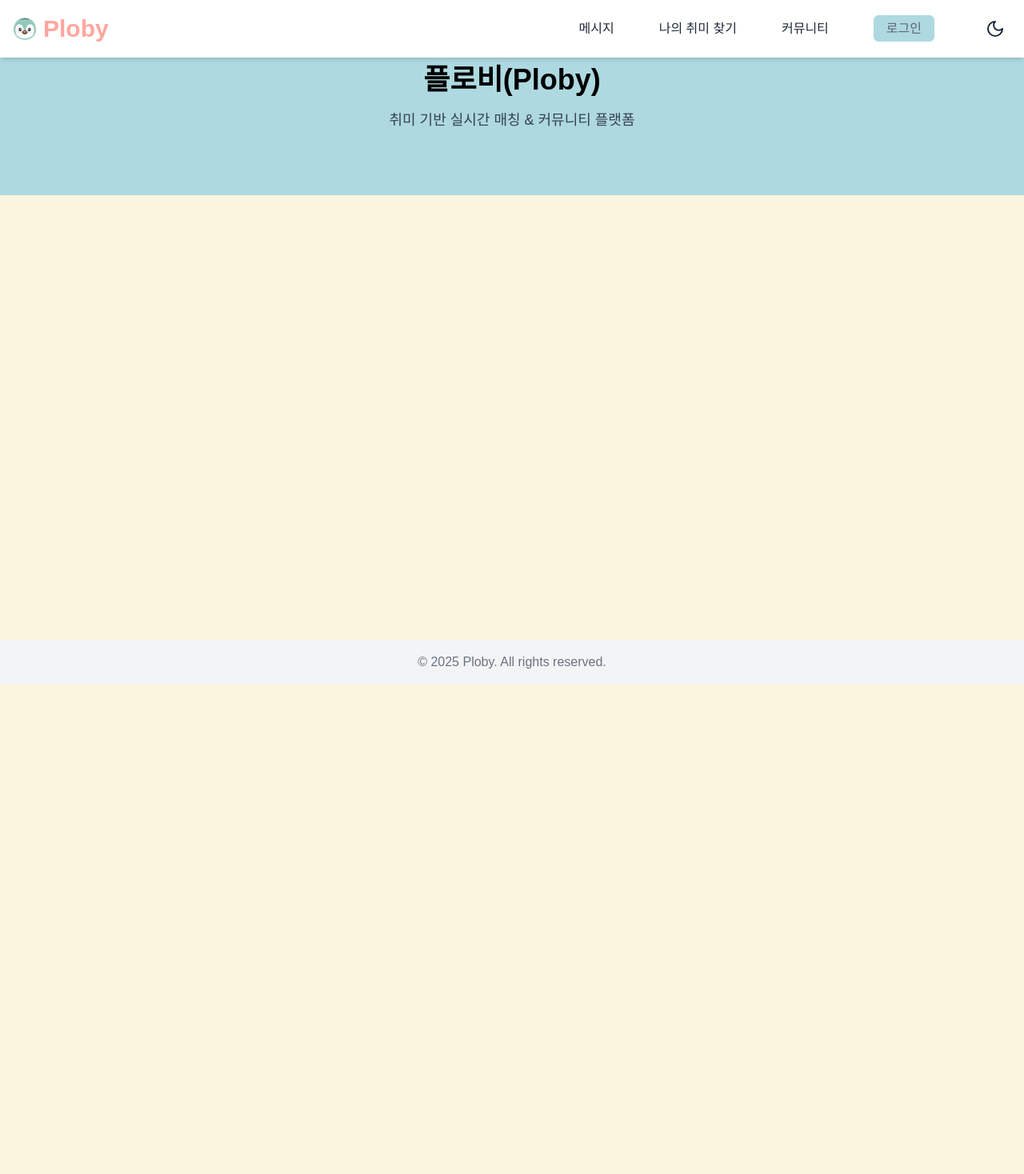
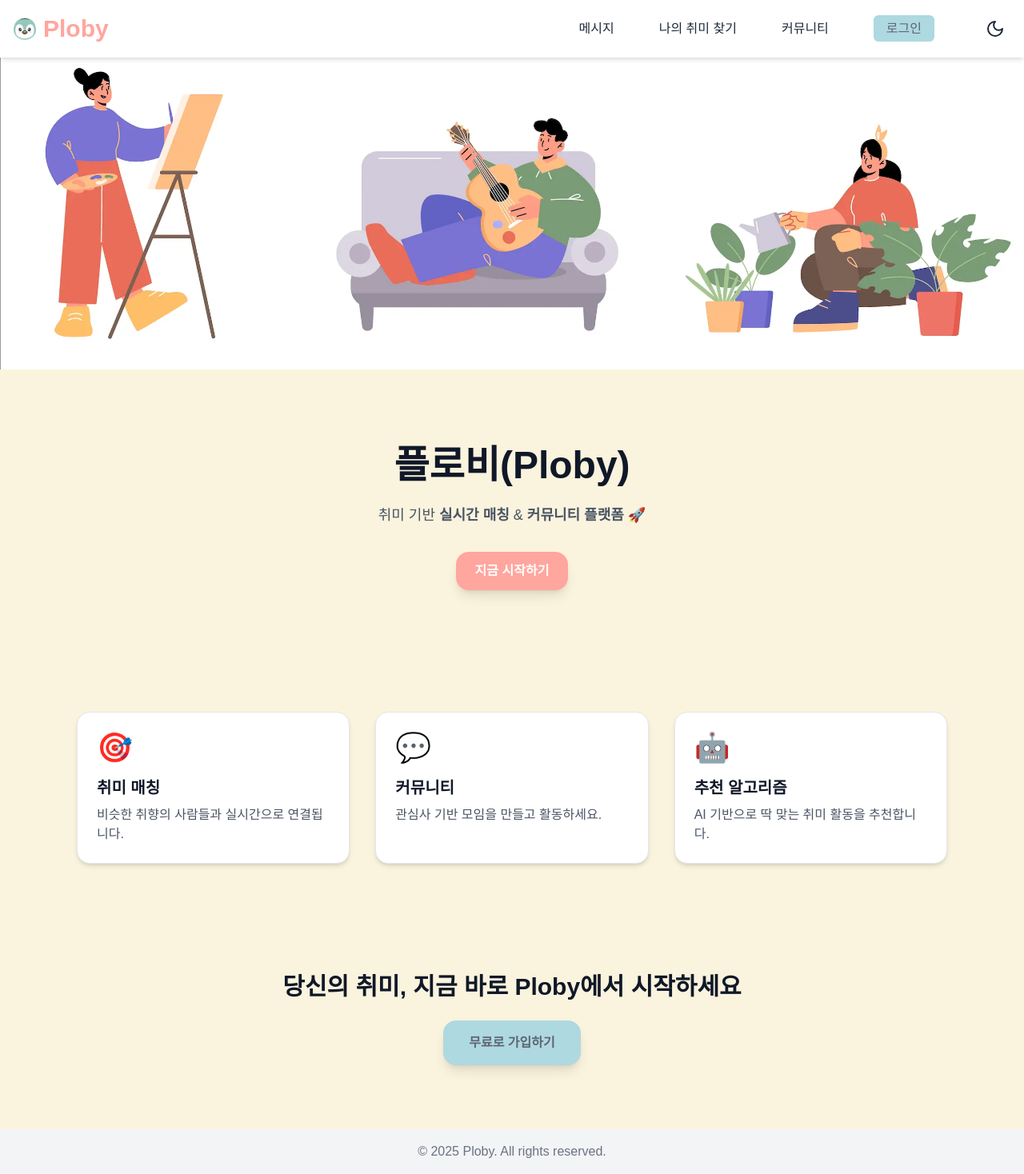
Before and after one commit to jokangmin/ploby-frontend, a Next.js app: page / in a window 1280 px wide. Shown: the whole page at 80% size. Before the commit the page ends 856 px from the top, so only its background shows below. Built offline with nearby package versions, Linux system fonts and the light colour scheme; a web font is replaced by a local one.

Commit message:
main page 디자인 작업

```diff
--- /dev/null
+++ b/src/app/login/page.tsx
@@ -0,0 +1,11 @@
+// src/app/login/page.tsx
+export default function LoginPage() {
+  return (
+    <main className="flex items-center justify-center h-screen">
+        <div>
+            <h1 className="text-2xl font-bold">로그인</h1>
+            <p>여기는 로그인 페이지입니다 🚀</p>
+        </div>
+    </main>
+  );
+}
--- a/src/app/page.tsx
+++ b/src/app/page.tsx
@@ -2,33 +2,114 @@
 
 import { useTheme } from "next-themes";
 import { useState, useEffect } from "react";
+import { motion } from "framer-motion";
+import { useRouter } from "next/navigation";
+import Image from "next/image";
 
 export default function HomePage() {
   const [mounted, setMounted] = useState(false);
   const { theme } = useTheme();
+  const router = useRouter();
 
-  // 클라이언트에서 마운트된 후에만 렌더링
   useEffect(() => {
     setMounted(true);
   }, []);
 
-  if (!mounted) {
-    return null; // 마운트 전에는 아무것도 렌더링하지 않아 하이드레이션 오류 방지
-  }
+  if (!mounted) return null;
 
-  // 동적으로 적용할 배경색 클래스 결정
-  const sectionBgClass = theme === "dark" ? "bg-ploby-500" : "bg-ploby-400";
-  const headingColorClass = theme === "dark" ? "text-gray-300" : "text-black";
-  const textColorClass = theme === "dark" ? "text-gray-50" : "text-gray-700";
+  // 다크모드 적용
+  const sectionBgClass = theme === "dark" ? "bg-gray-900" : "bg-ploby-200";
+  const headingColorClass = theme === "dark" ? "text-white" : "text-gray-900";
+  const textColorClass = theme === "dark" ? "text-gray-300" : "text-gray-600";
 
   return (
-    <section className={`flex flex-col items-center justify-center py-20 ${sectionBgClass}`}>
-      <h1 className={`text-4xl font-bold mb-4 ${headingColorClass}`}>
-        플로비(Ploby)
-      </h1>
-      <p className={`text-lg ${textColorClass}`}>
-        취미 기반 실시간 매칭 & 커뮤니티 플랫폼
-      </p>
-    </section>
+    <main className={`min-h-screen ${sectionBgClass} transition-colors duration-300`}>
+      {/* Top Banner Image */}
+      <div className="w-full mt-16">
+        <Image
+          src="/images/hero/hobby_banner.webp"
+          alt="플로비 메인 배너"
+          width={1920}
+          height={550}
+          className="object-cover"
+          priority
+        />
+      </div>
+
+      {/* Hero Section */}
+      <section className="flex flex-col items-center justify-center py-24 px-6 text-center">
+        <motion.h1
+          initial={{ opacity: 0, y: 40 }}
+          animate={{ opacity: 1, y: 0 }}
+          transition={{ duration: 0.6 }}
+          className={`text-5xl font-extrabold mb-6 ${headingColorClass}`}
+        >
+          플로비(Ploby)
+        </motion.h1>
+        <motion.p
+          initial={{ opacity: 0 }}
+          animate={{ opacity: 1 }}
+          transition={{ delay: 0.3, duration: 0.6 }}
+          className={`max-w-xl text-lg mb-8 ${textColorClass}`}
+        >
+          취미 기반 <span className="font-semibold">실시간 매칭</span> &{" "}
+          <span className="font-semibold">커뮤니티 플랫폼</span> 🚀
+        </motion.p>
+        <motion.button
+          whileHover={{ scale: 1.05 }}
+          whileTap={{ scale: 0.95 }}
+          className="px-6 py-3 rounded-2xl bg-ploby-100 text-white font-semibold shadow-lg hover:bg-rose-300 transition"
+          onClick={() => router.push("/find-hobby")}
+        >
+          지금 시작하기
+        </motion.button>
+      </section>
+
+      {/* Features Section */}
+      <section className="grid md:grid-cols-3 gap-8 px-8 py-14 max-w-6xl mx-auto">
+        {[
+          {
+            title: "취미 매칭",
+            desc: "비슷한 취향의 사람들과 실시간으로 연결됩니다.",
+            icon: "🎯",
+          },
+          {
+            title: "커뮤니티",
+            desc: "관심사 기반 모임을 만들고 활동하세요.",
+            icon: "💬",
+          },
+          {
+            title: "추천 알고리즘",
+            desc: "AI 기반으로 딱 맞는 취미 활동을 추천합니다.",
+            icon: "🤖",
+          },
+        ].map((f, i) => (
+          <motion.div
+            key={i}
+            whileHover={{ y: -5 }}
+            className={`p-6 rounded-2xl shadow-md border ${theme === "dark" ? "bg-gray-800 border-gray-700" : "bg-white border-gray-200"}`}
+          >
+            <div className="text-4xl mb-4">{f.icon}</div>
+            <h3 className={`text-xl font-semibold mb-2 ${headingColorClass}`}>{f.title}</h3>
+            <p className={`${textColorClass}`}>{f.desc}</p>
+          </motion.div>
+        ))}
+      </section>
+
+      {/* CTA Section */}
+      <section className="py-20 text-center">
+        <h2 className={`text-3xl font-bold mb-6 ${headingColorClass}`}>
+          당신의 취미, 지금 바로 Ploby에서 시작하세요
+        </h2>
+        <motion.button
+          whileHover={{ scale: 1.05 }}
+          whileTap={{ scale: 0.95 }}
+          className="px-8 py-4 rounded-2xl bg-ploby-400 text-ploby-500 font-bold shadow-lg hover:bg-ploby-300 transition"
+          onClick={() => router.push("/login")}
+        >
+          무료로 가입하기
+        </motion.button>
+      </section>
+    </main>
   );
 }
--- a/src/components/Header.tsx
+++ b/src/components/Header.tsx
@@ -38,7 +38,7 @@ export default function Header() {
       <div className="container mx-auto flex justify-between items-center">
         <Link href="/" className="flex items-center gap-2" aria-label="Ploby 홈으로 이동">
           <Image
-            src="/penguin_logo.webp"
+            src="/images/icons/penguin_logo.webp"
             alt="Ploby Logo"
             width={30}
             height={30}
```
Also changed, not shown: public/images/hero/hobby_banner.webp (added), public/images/icons/penguin_logo.webp (renamed from public/penguin_logo.webp).
